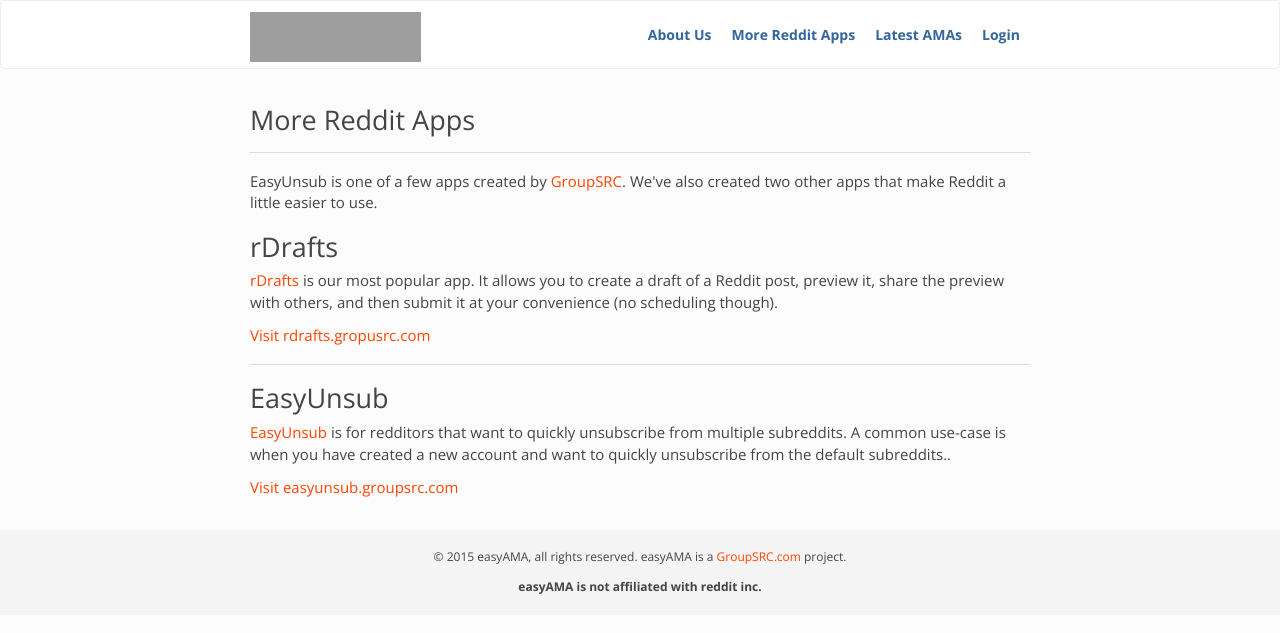
After one commit to davedg629/easyama, a Flask app: page /other-apps/ in a window 1280 px wide. The commit adds this page. Shown: the top 633 px of the page. Run offline with Flask 2, Linux system fonts and the light colour scheme; parts of the project's set-up code (start-up, migrations or seed data) failed here and were passed over; some libraries are stand-ins or nearby versions; grey boxes are pictures that could not be loaded.

Commit message:
Add about page and other apps page

```diff
--- a/app/templates/my_base.html
+++ b/app/templates/my_base.html
@@ -51,10 +51,13 @@
     <div class="collapse navbar-collapse" id="bs-example-navbar-collapse-1">
         <ul class="nav navbar-nav navbar-right">
             <li>
-                <a href="{{ url_for('latest_threads') }}">Latest AMAs</a>
+            <a href="{{ url_for('about') }}">About Us</a>
             </li>
             <li>
-                <a href="http://marketersguidetoreddit.com/amas" target="_blank">Free AMA Guide</a>
+            <a href="{{ url_for('other_apps') }}">More Reddit Apps</a>
+            </li>
+            <li>
+                <a href="{{ url_for('latest_threads') }}">Latest AMAs</a>
             </li>
             {% if current_user.is_authenticated %}
             <li class="dropdown">
--- /dev/null
+++ b/app/templates/other-apps.html
@@ -0,0 +1,22 @@
+{% extends "my_base.html" %}
+
+{% block page_content %}
+{{super()}}
+
+<p>EasyUnsub is one of a few apps created by <a href="{{url_for('about')}}">GroupSRC</a>. We've also created two other apps that make Reddit a little easier to use.</p>
+
+<h2>rDrafts</h2>
+
+<p><a href="http://rdrafts.groupsrc.com" target="_blank">rDrafts</a> is our most popular app. It allows you to create a draft of a Reddit post, preview it, share the preview with others, and then submit it at your convenience (no scheduling though).</p>
+
+<p><a href="http://rdrafts.groupsrc.com" target="_blank">Visit rdrafts.gropusrc.com</a></p>
+
+<hr />
+
+<h2>EasyUnsub</h2>
+
+<p><a href="http://easyunsub.groupsrc.com" target="_blank">EasyUnsub</a> is for redditors that want to quickly unsubscribe from multiple subreddits. A common use-case is when you have created a new account and want to quickly unsubscribe from the default subreddits..</p>
+
+<p><a href="http://easyunsub.groupsrc.com" target="_blank">Visit easyunsub.groupsrc.com</a></p>
+
+{% endblock %}
--- a/app/views.py
+++ b/app/views.py
@@ -105,6 +105,24 @@ def index():
     return render_template(
         'index.html',
         page_title="Ready to create a reddit AMA? Read this first."
+    )
+
+
+# about
+@app.route("/about/")
+def about():
+    return render_template(
+        'about.html',
+        page_title="About GroupSRC"
+    )
+
+
+# other apps
+@app.route("/other-apps/")
+def other_apps():
+    return render_template(
+        'other-apps.html',
+        page_title="More Reddit Apps"
     )
 
 
```
Also changed, not shown: app/templates/about.html (added, +15 -0 lines).
